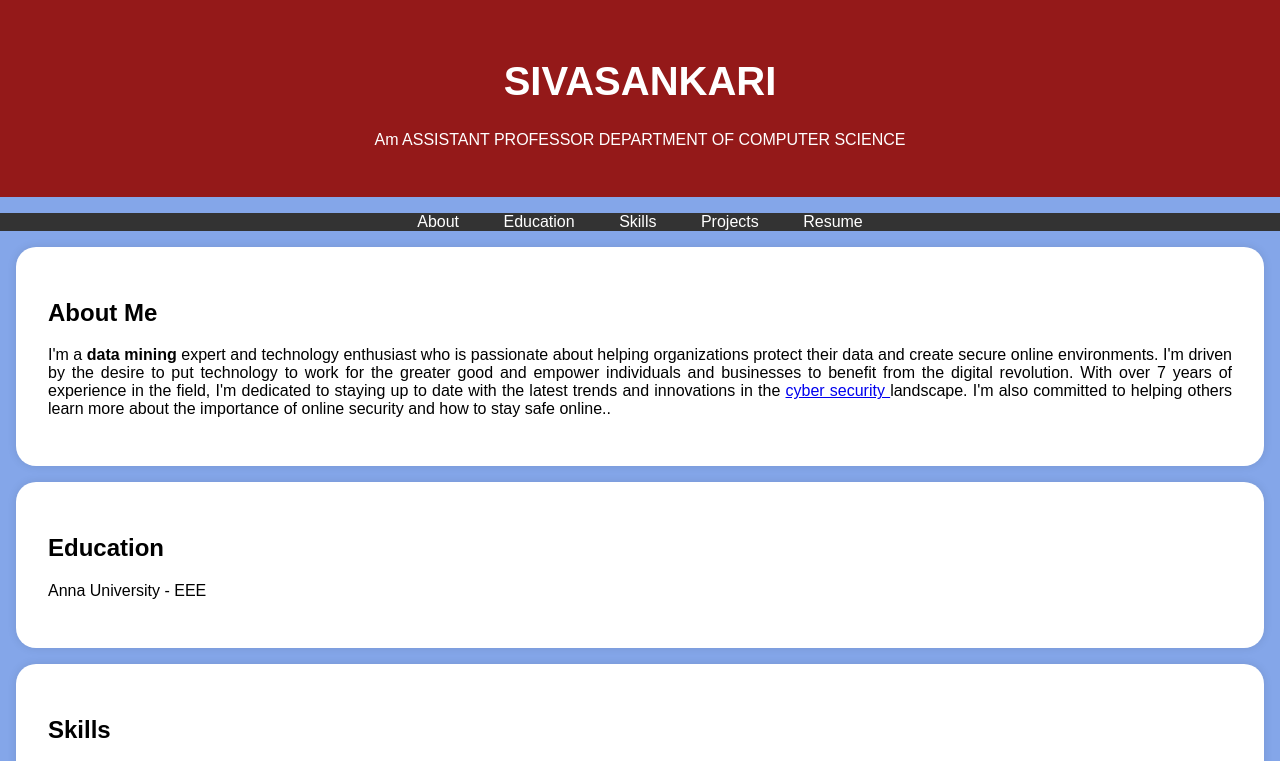
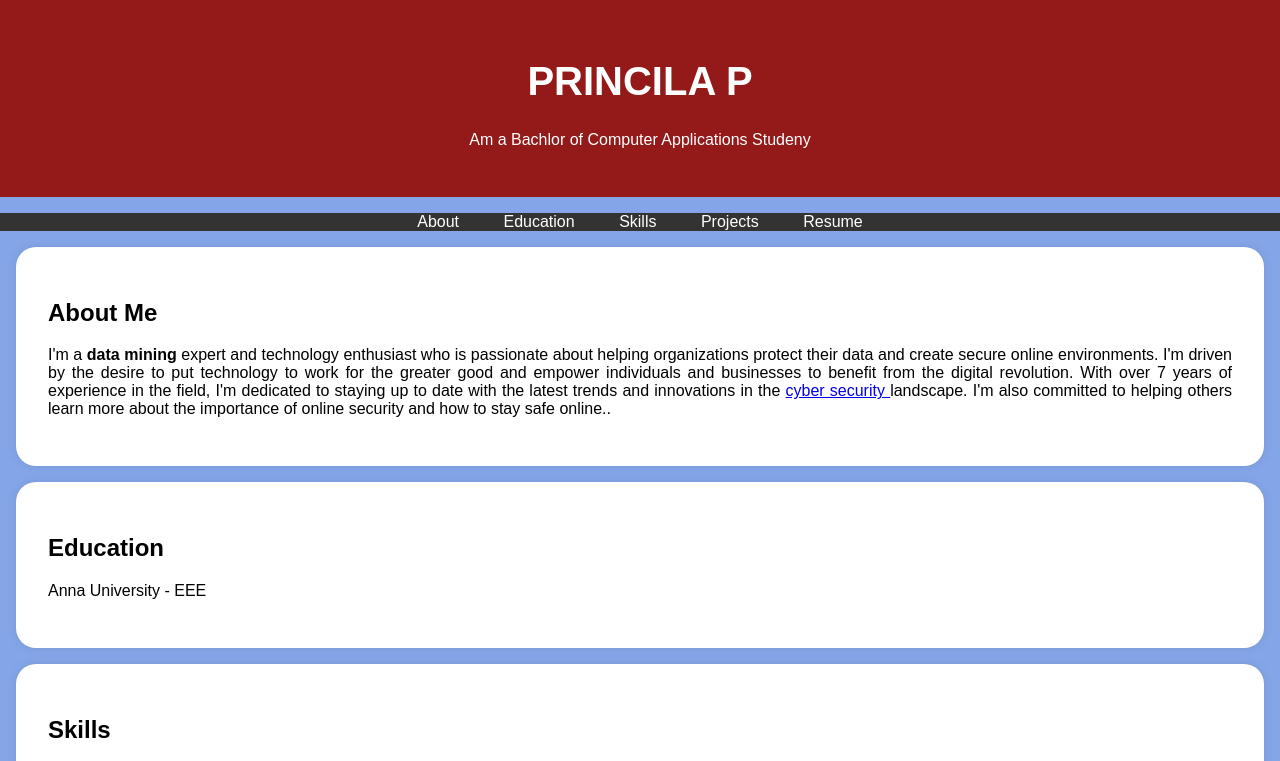
Before and after one commit to princilaparthiban/Princila-, a plain HTML site: page index.html in a window 1280 px wide. Shown: the top 761 px of the page. Drawn offline with Linux system fonts and the light colour scheme.

Commit message:
Update index.html

```diff
--- a/index.html
+++ b/index.html
@@ -96,8 +96,8 @@
         <div class="header-content">
             <!-- Add your profile picture here -->
 
-            <h1>SIVASANKARI</h1>
-            <p>Am ASSISTANT PROFESSOR DEPARTMENT OF COMPUTER SCIENCE</p>
+            <h1>PRINCILA P</h1>
+            <p>Am a Bachlor of Computer Applications Studeny</p>
         </div>
     </header>
 
@@ -170,7 +170,7 @@
     </section>
 
     <footer>
-        <p>&copy; sivasankari </p>
+        <p>&copy; Princila </p>
     </footer>
 
     <script>
```
